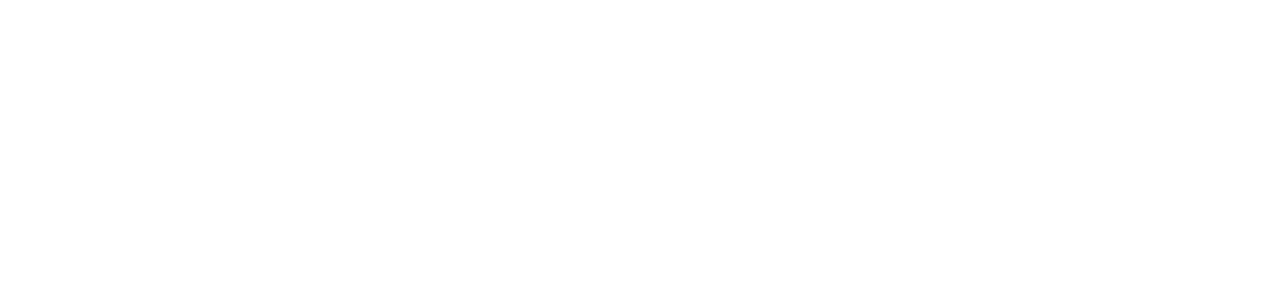
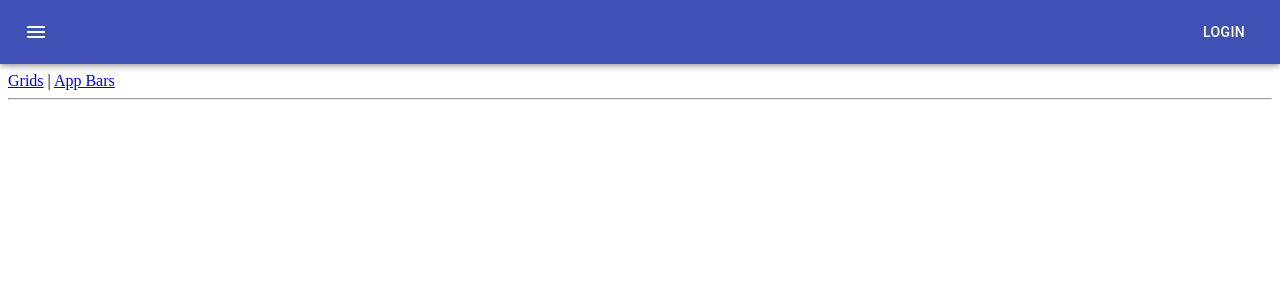
Before and after one commit to mjshuff23/material-ui-lessons, a React (Create React App) app in the folder material-ui-lesson/: page /appbars/toolbarabstraction in a window 1280 px wide. Before the commit this address had no page. Shown: the top 300 px of the page. Built offline with nearby package versions, Linux system fonts and the light colour scheme.

Commit message:
added toolbar abstraction

```diff
--- a/material-ui-lesson/src/components/AppBar/AppBars.js
+++ b/material-ui-lesson/src/components/AppBar/AppBars.js
@@ -7,6 +7,8 @@
       <Link to='fixed'>Fixed</Link>
       <br />
       <Link to='hidescroll'>Hide AppBar With Scroll</Link>
+      <br />
+      <Link to='toolbarabstraction'>Toolbar Abstraction</Link>
       <Outlet />
     </div>
   );
--- /dev/null
+++ b/material-ui-lesson/src/components/AppBar/ToolbarAbstraction.js
@@ -0,0 +1,87 @@
+import React, { Fragment, Component } from 'react';
+import { withStyles } from '@material-ui/core/styles';
+import AppBar from '@material-ui/core/AppBar';
+import Toolbar from '@material-ui/core/Toolbar';
+import Typography from '@material-ui/core/Typography';
+import Button from '@material-ui/core/Button';
+import IconButton from '@material-ui/core/IconButton';
+import MenuIcon from '@material-ui/icons/Menu';
+import Menu from '@material-ui/core/Menu';
+import MenuItem from '@material-ui/core/MenuItem';
+
+const styles = (theme) => ({
+  root: {
+    flexGrow: 1,
+  },
+  flex: {
+    flex: 1,
+  },
+  menuButton: {
+    marginLeft: -12,
+    marginRight: 20,
+  },
+  toolbarMargin: theme.mixins.toolbar,
+});
+
+const MyToolbar = withStyles(styles)(
+  class extends Component {
+    // Default values for our menu in the toolbar
+    static defaultProps = {
+      MenuItems: ({ closeMenu }) => (
+        <Fragment>
+          <MenuItem onClick={closeMenu}>Profile</MenuItem>
+          <MenuItem onClick={closeMenu}>My account</MenuItem>
+          <MenuItem onClick={closeMenu}>Logout</MenuItem>
+        </Fragment>
+      ),
+      RightButton: () => <Button color='inherit'>Login</Button>,
+    };
+
+    state = { anchor: null };
+
+    closeMenu = () => this.setState({ anchor: null });
+
+    render() {
+      const { classes, title, MenuItems, RightButton } = this.props;
+      return (
+        <Fragment>
+          <AppBar>
+            <Toolbar>
+              <IconButton
+                className={classes.menuButton}
+                color='inherit'
+                aria-label='Menu'
+                onClick={(e) => this.setState({ anchor: e.currentTarget })}
+              >
+                <MenuIcon />
+              </IconButton>
+              <Menu
+                anchorEl={this.state.anchor}
+                open={Boolean(this.state.anchor)}
+                onClose={this.closeMenu}
+              >
+                <MenuItems closeMenu={this.closeMenu} />
+              </Menu>
+              <Typography
+                variant='title'
+                color='inherit'
+                className={classes.flex}
+              >
+                {title}
+              </Typography>
+              <RightButton />
+            </Toolbar>
+          </AppBar>
+          <div className={classes.toolbarMargin} />
+        </Fragment>
+      );
+    }
+  }
+);
+const ToolbarAbstraction = withStyles(styles)(({ classes, ...props }) => (
+  <div className={classes.root}>
+    <MyToolbar {...props} />
+  </div>
+));
+
+export default ToolbarAbstraction;
--- a/material-ui-lesson/src/index.js
+++ b/material-ui-lesson/src/index.js
@@ -12,6 +12,7 @@
 import AppBars from './components/AppBar/AppBars';
 import FixedPosition from './components/AppBar/FixedPosition';
 import ScrolledAppBar from './components/AppBar/ScrolledAppBar';
+import ToolbarAbstraction from './components/AppBar/ToolbarAbstraction';
 
 ReactDOM.render(
   <React.StrictMode>
@@ -32,6 +33,10 @@
           <Route path='appbars' element={<AppBars />} />
           <Route path='appbars/fixed' element={<FixedPosition />} />
           <Route path='appbars/hidescroll' element={<ScrolledAppBar />} />
+          <Route
+            path='appbars/toolbarabstraction'
+            element={<ToolbarAbstraction />}
+          />
         </Route>
       </Routes>
     </BrowserRouter>
```
Also changed, not shown: 1 other file (tests, documents, lock files or other folders).
